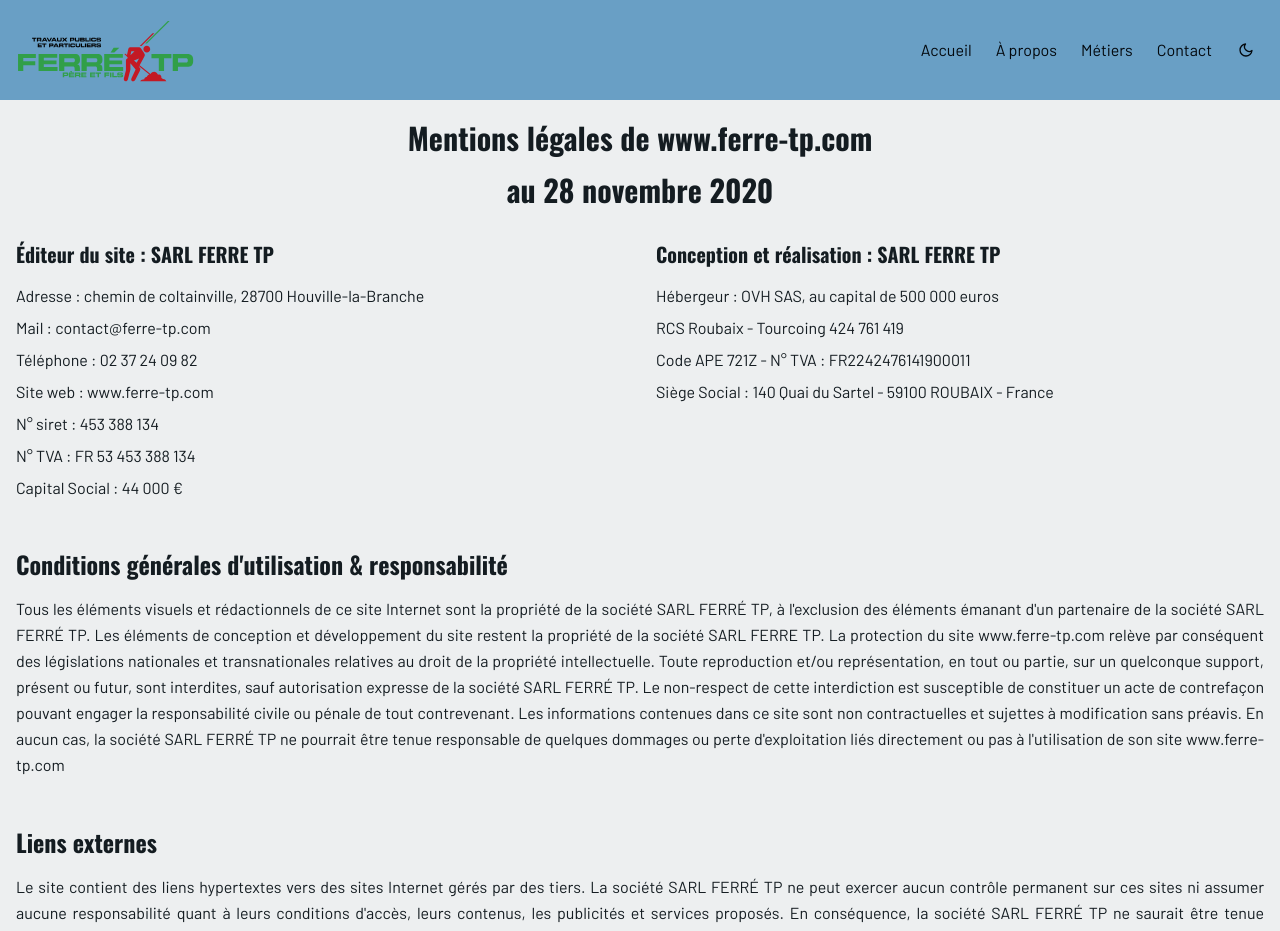
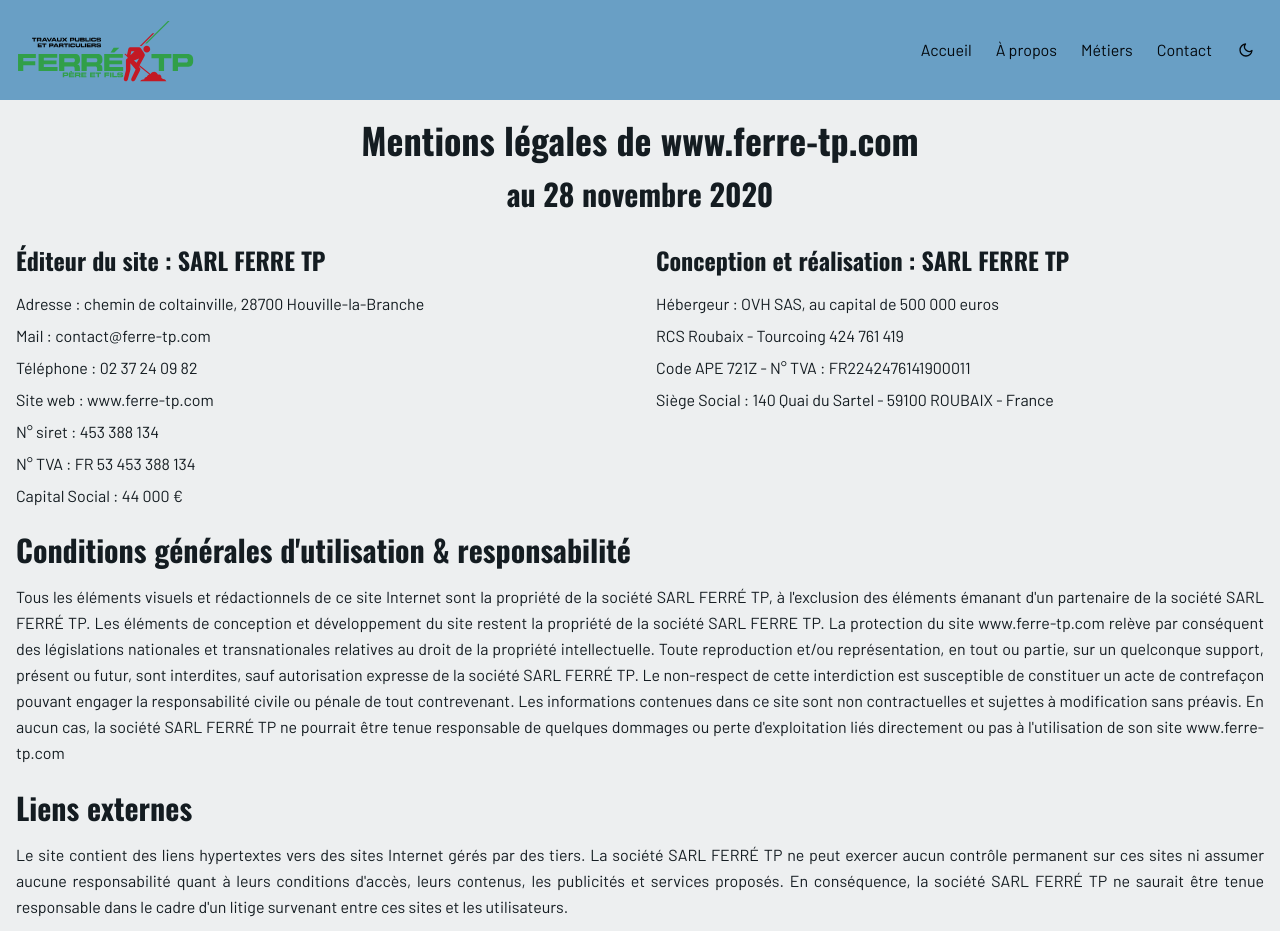
Before and after one commit to nono-dev-13/ferre-tp, a Next.js app: page /legal-mentions in a window 1280 px wide. Shown: the top 931 px of the page. Built offline with nearby package versions, Linux system fonts and the light colour scheme; no server answers.

Commit message:
add new typo and config typo, component Text

```diff
--- a/src/app/globals.css
+++ b/src/app/globals.css
@@ -7,8 +7,6 @@
 @theme inline {
   --color-background: var(--background);
   --color-foreground: var(--foreground);
-  --font-sans: 'barlow', system-ui, sans-serif;
-  --font-heading: 'oswald', system-ui, sans-serif;
   --color-sidebar-ring: var(--sidebar-ring);
   --color-sidebar-border: var(--sidebar-border);
   --color-sidebar-accent-foreground: var(--sidebar-accent-foreground);
@@ -80,6 +78,8 @@
   --sidebar-accent-foreground: oklch(0.28 0.015 240);
   --sidebar-border: oklch(0.87 0.008 240);
   --sidebar-ring: oklch(0.45 0.05 240);
+  --font-sans: 'barlow', system-ui, sans-serif;
+  --font-heading: 'oswald', system-ui, sans-serif;
 }
 
 .dark {
@@ -124,13 +124,4 @@
     @apply bg-background text-foreground;
     font-family: var(--font-sans);
   }
-
-  h1,
-  h2,
-  h3,
-  h4,
-  h5,
-  h6 {
-    font-family: var(--font-heading);
-  }
 }
--- a/src/app/legal-mentions/page.tsx
+++ b/src/app/legal-mentions/page.tsx
@@ -1,37 +1,69 @@
+import { Text } from '@/components/Text';
+
 function LegalMentions() {
   return (
     <div className="container mx-auto p-4 pt-30">
       <header className="mb-8 text-center">
-        <h1 className="text-3xl font-bold mb-4">Mentions légales de www.ferre-tp.com</h1>
-        <h2 className="text-3xl font-bold mb-4">au 28 novembre 2020</h2>
+        <Text variant="h1" className="mb-4">
+          Mentions légales de www.ferre-tp.com
+        </Text>
+        <Text variant="h2" className="mb-4">
+          au 28 novembre 2020
+        </Text>
       </header>
-      <div className="grid md:grid-cols-2 gap-8">
+      <div className="grid md:grid-cols-2 gap-8 mb-6">
         <div>
-          <h3 className="text-xl font-semibold mb-4">Éditeur du site : SARL FERRE TP</h3>
+          <Text variant="h3" className="mb-4">
+            Éditeur du site : SARL FERRE TP
+          </Text>
           <ul className="space-y-2">
-            <li>Adresse : chemin de coltainville, 28700 Houville-la-Branche</li>
-            <li>Mail : contact@ferre-tp.com</li>
-            <li>Téléphone : 02 37 24 09 82</li>
-            <li>Site web : www.ferre-tp.com</li>
-            <li>N° siret : 453 388 134</li>
-            <li>N° TVA : FR 53 453 388 134</li>
-            <li>Capital Social : 44 000 €</li>
+            <li>
+              <Text variant="p">Adresse : chemin de coltainville, 28700 Houville-la-Branche</Text>
+            </li>
+            <li>
+              <Text variant="p">Mail : contact@ferre-tp.com</Text>
+            </li>
+            <li>
+              <Text variant="p">Téléphone : 02 37 24 09 82</Text>
+            </li>
+            <li>
+              <Text variant="p">Site web : www.ferre-tp.com</Text>
+            </li>
+            <li>
+              <Text variant="p">N° siret : 453 388 134</Text>
+            </li>
+            <li>
+              <Text variant="p">N° TVA : FR 53 453 388 134</Text>
+            </li>
+            <li>
+              <Text variant="p">Capital Social : 44 000 €</Text>
+            </li>
           </ul>
         </div>
         <div>
-          <h3 className="text-xl font-semibold mb-4">Conception et réalisation : SARL FERRE TP</h3>
+          <Text variant="h3" className="mb-4">
+            Conception et réalisation : SARL FERRE TP
+          </Text>
           <ul className="space-y-2">
-            <li>Hébergeur : OVH SAS, au capital de 500 000 euros</li>
-            <li>RCS Roubaix - Tourcoing 424 761 419</li>
-            <li>Code APE 721Z - N° TVA : FR2242476141900011</li>
-            <li>Siège Social : 140 Quai du Sartel - 59100 ROUBAIX - France</li>
+            <li>
+              <Text variant="p">Hébergeur : OVH SAS, au capital de 500 000 euros</Text>
+            </li>
+            <li>
+              <Text variant="p">RCS Roubaix - Tourcoing 424 761 419</Text>
+            </li>
+            <li>
+              <Text variant="p">Code APE 721Z - N° TVA : FR2242476141900011</Text>
+            </li>
+            <li>
+              <Text variant="p">Siège Social : 140 Quai du Sartel - 59100 ROUBAIX - France</Text>
+            </li>
           </ul>
         </div>
       </div>
-      <h2 className="text-2xl font-bold mt-12 mb-4">
+      <Text variant="h2" className="mb-4">
         Conditions générales d'utilisation & responsabilité
-      </h2>
-      <p className="text-justify leading-relaxed mb-6">
+      </Text>
+      <Text variant="p" className="text-justify leading-relaxed mb-6">
         Tous les éléments visuels et rédactionnels de ce site Internet sont la propriété de la
         société SARL FERRÉ TP, à l'exclusion des éléments émanant d'un partenaire de la société SARL
         FERRÉ TP. Les éléments de conception et développement du site restent la propriété de la
@@ -45,18 +77,22 @@
         sans préavis. En aucun cas, la société SARL FERRÉ TP ne pourrait être tenue responsable de
         quelques dommages ou perte d'exploitation liés directement ou pas à l'utilisation de son
         site www.ferre-tp.com
-      </p>
+      </Text>
 
-      <h2 className="text-2xl font-bold mt-12 mb-4">Liens externes</h2>
-      <p className="text-justify leading-relaxed mb-6">
+      <Text variant="h2" className="mb-4">
+        Liens externes
+      </Text>
+      <Text variant="p" className="text-justify leading-relaxed mb-6">
         Le site contient des liens hypertextes vers des sites Internet gérés par des tiers. La
         société SARL FERRÉ TP ne peut exercer aucun contrôle permanent sur ces sites ni assumer
         aucune responsabilité quant à leurs conditions d'accès, leurs contenus, les publicités et
         services proposés. En conséquence, la société SARL FERRÉ TP ne saurait être tenue
         responsable dans le cadre d'un litige survenant entre ces sites et les utilisateurs.
-      </p>
-      <h2 className="text-2xl font-bold mt-12 mb-4">Propriété intellectuelle</h2>
-      <p className="text-justify leading-relaxed mb-6">
+      </Text>
+      <Text variant="h2" className="mb-4">
+        Propriété intellectuelle
+      </Text>
+      <Text variant="p" className="text-justify leading-relaxed mb-6">
         Les références commerciales des produits de la société SARL FERRÉ TP, www.ferre-tp.com ainsi
         que leurs logos, sont des marques de SARL FERRÉ TP. Les logos et marques des sociétés cités
         sur le site www.ferre-tp.com sont la propriété exclusive de leurs auteurs respectifs. Toute
@@ -66,16 +102,16 @@
         modifiée, vous disposez d' un droit d' accès, de rectification, d’opposition et de
         suppression des données qui vous concernent. Pour l'excercer, adressez-vous à la société
         SARL FERRÉ TP - contact@ferre-tp.com
-      </p>
-      <h2 className="text-2xl font-bold mt-12 mb-4">Droits d'auteur</h2>
-      <p className="text-justify leading-relaxed mb-6">
+      </Text>
+      <Text variant="h2">Droits d'auteur</Text>
+      <Text variant="p" className="text-justify leading-relaxed mb-6">
         La reproduction, totale ou partielle, des contenus, pages, images, scripts et icônes
         présents sur le site www.ferre-tp.com est interdite sans l'accord exprès et préalable de
         l'éditeur du site la SARL FERRÉ TP - . Le non-respect de cette interdiction constitue une
         contrefaçon au sens des articles L 335-2 et suivants du Code de la propriété intellectuelle.
         L'élaboration de liens hypertextes profonds vers le site www.ferre-tp.com est interdite sans
         l'accord exprès et préalable de l'éditeur du site à savoir la société SARL FERRÉ TP.
-      </p>
+      </Text>
     </div>
   );
 }
--- a/src/app/page.tsx
+++ b/src/app/page.tsx
@@ -1,21 +1,22 @@
 import Link from 'next/link';
 import { Button } from '@/components/ui/button';
 import { routes } from '@/config/routes';
+import { Text } from '@/components/Text';
 import './home.scss';
 
 export default function Home() {
   return (
     <div className="home">
       <main className="container mx-auto p-4 md:px-0 pt-30">
-        <h1 className="text-primary-foreground text-5xl text-center">
+        <Text variant="h1" className="text-primary-foreground text-center mb-6">
           Votre <strong>entreprise de travaux publics</strong>
           <br />à <strong>Chartres et ses environs</strong>
-        </h1>
-        <p className="mt-6 text-xl text-center max-w-3xl mx-auto">
+        </Text>
+        <Text variant="p" className="text-center max-w-3xl mx-auto">
           FERRÉ TP accompagne les particuliers, professionnels et collectivités pour leurs
           <strong>travaux de terrassement, assainissement et aménagements extérieurs</strong>
           en <strong>Eure-et-Loir</strong>, <strong>Yvelines</strong> et <strong>Essonne</strong>.
-        </p>
+        </Text>
         <div className="mt-8 flex flex-col md:flex-row justify-center gap-4">
           <Button asChild variant="default" size="lg">
             <Link href={routes.contact}>Demander un devis</Link>
--- /dev/null
+++ b/src/components/Text.tsx
@@ -0,0 +1,25 @@
+import { ReactNode, ElementType } from 'react';
+('react');
+type Variant = 'h1' | 'h2' | 'h3' | 'p' | 'span' | 'div';
+
+const variantStyles: Record<Variant, string> = {
+  h1: 'text-4xl [font-family:var(--font-heading)]',
+  h2: 'text-3xl [font-family:var(--font-heading)]',
+  h3: 'text-2xl [font-family:var(--font-heading)]',
+  p: 'text-base [font-family:var(--font-sans)]',
+  div: 'text-base [font-family:var(--font-sans)]',
+  span: 'text-sm [font-family:var(--font-sans)]',
+};
+
+interface Props {
+  variant?: Variant;
+  as?: ElementType;
+  children: ReactNode;
+  className?: string;
+}
+const Text = ({ variant = 'p', as, children, className = '' }: Props) => {
+  const Component = as || variant;
+  return <Component className={`${variantStyles[variant]} ${className}`}>{children}</Component>;
+};
+
+export { Text };
```
Also changed, not shown: src/app/about/page.tsx (+13 -12 lines).
